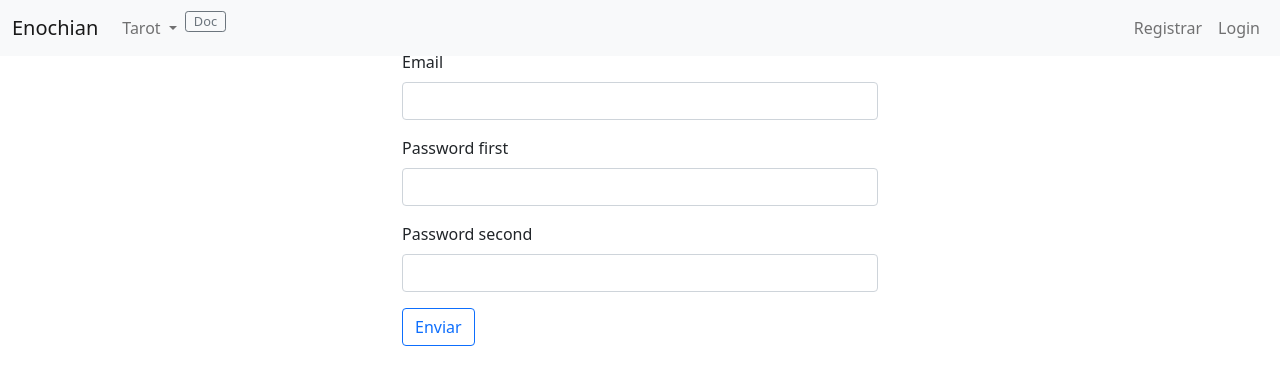
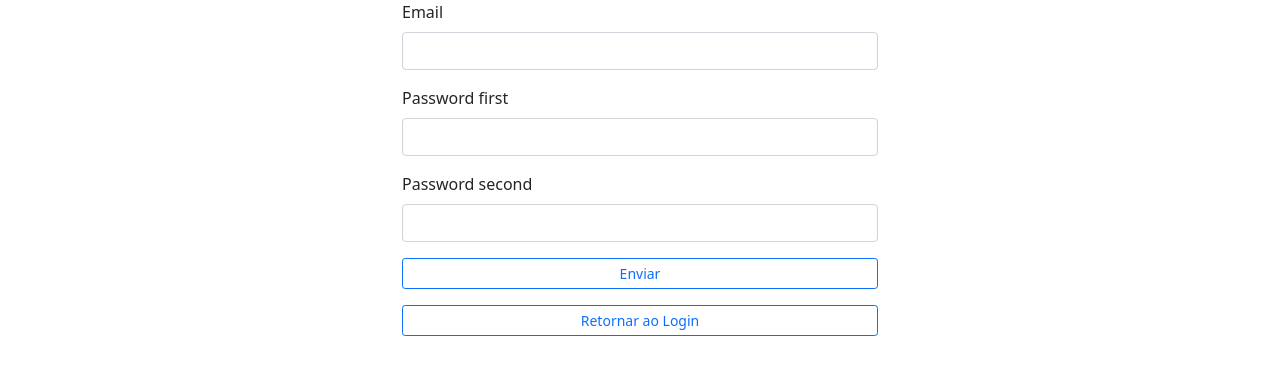
Before and after one commit to carllosaguiar/enochian, a Symfony app: template templates/registration/index.html.twig in a window 1280 px wide. Shown: the top 385 px of the page. Run offline with Twig, Linux system fonts and the light colour scheme; the template is opened without the code that fills it, so the values that code supplies are empty; form fields are guessed from the names that the template uses; some libraries are stand-ins or nearby versions.

Commit message:
PAN-040 - improvement fundamental tonic implementation

```diff
--- a/src/Form/UserType.php
+++ b/src/Form/UserType.php
@@ -32,7 +32,7 @@ class UserType extends AbstractType
                     ]
                 ],
                 'second_options' => [
-                    'label' => 'Confirm Senha',
+                    'label' => 'Confirme a senha',
                     'attr' => [
                         'placeholder' => 'Senha'
                     ]
--- a/templates/base.html.twig
+++ b/templates/base.html.twig
@@ -12,6 +12,7 @@
     {% endblock %}
 </head>
 <body>
+{% if app.user  %}
 <nav class="navbar fixed-top navbar-expand-lg navbar-light bg-light">
     <div class="container-fluid">
     <a class="navbar-brand" href="{{ path('home') }}">Enochian</a>
@@ -31,7 +32,6 @@
                         <li><a class="dropdown-item" href="#">Sobre os Arcanos</a></li>
                     </ul>
                 </li>
-                {% if app.user  %}
                 <li class="nav-item dropdown">
                     <a class="nav-link dropdown-toggle" href="#" data-bs-toggle="dropdown">
                         Cabala
@@ -59,13 +59,11 @@
                         <li><a class="dropdown-item" href="{{ path('personal') }}">Minhas informações</a></li>
                     </ul>
                 </li>
-                {% endif %}
                 <li class="nav-item">
                     <a class="btn btn-outline-secondary btn-sm py-0" href="https://hackmd.io/QlAJiOtKQMeqsA20tPtAdQ"  style="font-size: 0.8em;" target="_blank">Doc</a>
                 </li>
             </ul>
             <ul class="navbar-nav d-flex d-lg-flex ml-2 order-3">
-                    <li class="nav-item"><a class="nav-link" href="{{ path('registration') }}">Registrar</a></li>
                 {% if app.user %}
                     <li class="nav-item"><a class="nav-link" href="{{ path('app_logout') }}">Sair</a></li>
                 {% else %}
@@ -75,6 +73,7 @@
         </div>
     </div>
 </nav>
+{% endif %}
     {% block body %}{% endblock %}
     {% block javascripts %}
         {{ encore_entry_script_tags('app') }}
--- a/templates/registration/index.html.twig
+++ b/templates/registration/index.html.twig
@@ -2,8 +2,7 @@
 
 {% block title %}Enochian | Register{% endblock %}
 {% block body %}
-<div class="custom-container container">
-    <div class="container" style="width: 500px; padding-top: 50px">
+<div class="container" style="width: 500px">
         {{ form_start(form) }}
         <div class="mb-3">
             {{ form_row(form.email, {'attr': {'class': 'form-control'}}) }}
@@ -14,10 +13,12 @@
         <div class="mb-3">
             {{ form_row(form.password.second, {'attr': {'class': 'form-control'}}) }}
         </div>
-        <div class="mb-3">
-            <button type="submit" class="btn btn-outline-primary">Enviar</button>
+        <div class="mb-3 d-grid gap-2">
+            <button type="submit" class="btn btn-outline-primary btn-sm">Enviar</button>
+        </div>
+        <div class="mb-3 d-grid gap-2">
+            <a type="button" href="{{ path('app_login') }}" class="btn btn-outline-primary btn-sm">Retornar ao Login</a>
         </div>
         {{ form_end(form) }}
-    </div>
 </div>
 {% endblock %}
```
Also changed, not shown: src/Entity/Cabala.php (+9 -4 lines), src/Security/LoginFormAuthenticator.php (+4 -4 lines), templates/security/login.html.twig (+6 -8 lines).
